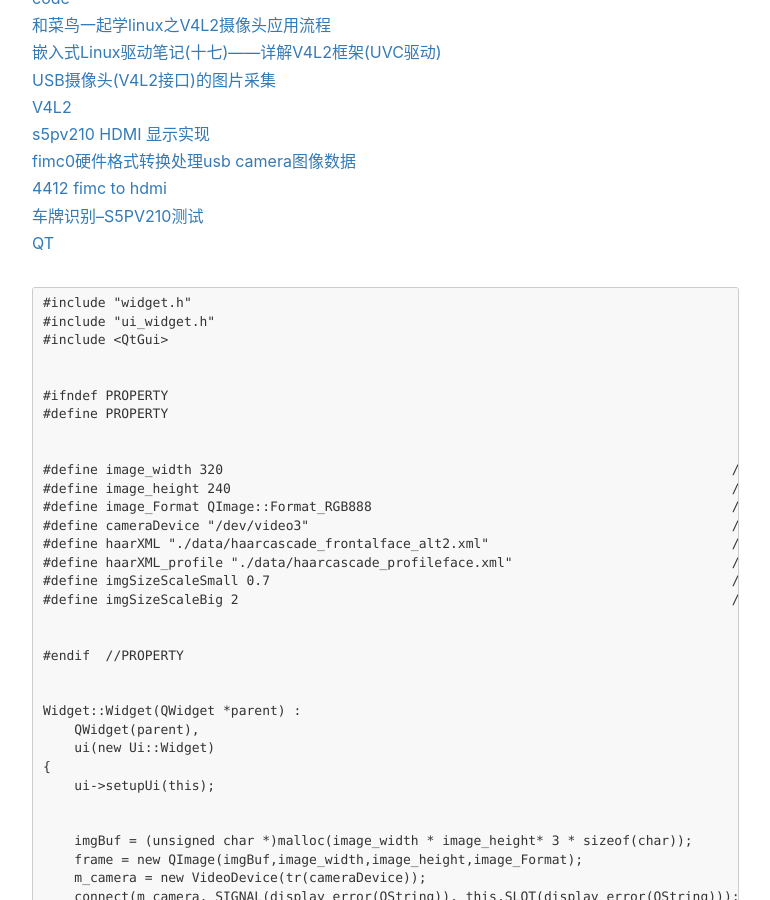
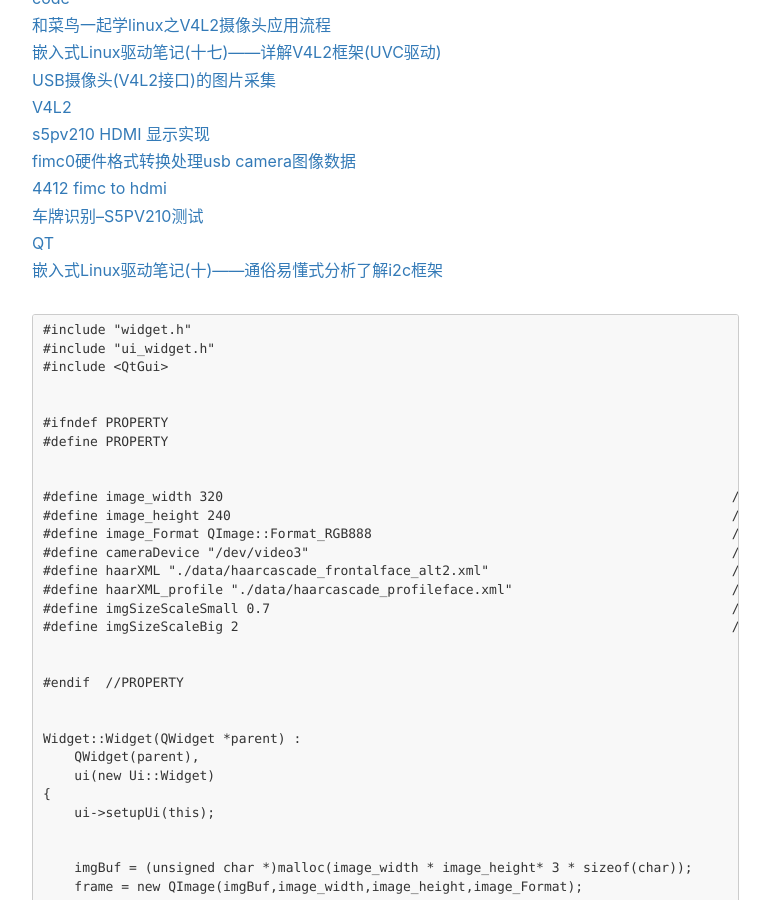
Before and after one commit to gary-robotics/dlward, a Jekyll site: the page built from _posts/2018-08-31-人脸检测代码详细解析-2018.markdown, in a window 1280 px wide and 900 px high, scrolled down 657 px. Shown: the whole window, without its empty margins (233-1003 px from the left). Built offline with Jekyll 4.4.1, drawn with Linux system fonts in a browser that asks for light colours; nearby versions of some CDN libraries; comment, search, counter and statistics services are not loaded.

Commit message:
Update 2018-08-31-人脸检测代码详细解析-2018.markdown

````diff
--- a/_posts/2018-08-31-人脸检测代码详细解析-2018.markdown
+++ b/_posts/2018-08-31-人脸检测代码详细解析-2018.markdown
@@ -21,7 +21,7 @@ tags:
 [4412 fimc to hdmi](https://blog.csdn.net/liujia2100/article/details/44207661)
 [车牌识别--S5PV210测试](https://blog.csdn.net/liujia2100/article/details/27587819)
 [QT](https://blog.csdn.net/mars_xiaolei/article/details/79424315)
-
+[嵌入式Linux驱动笔记(十)------通俗易懂式分析了解i2c框架](https://blog.csdn.net/Guet_Kite/article/details/77885668)
 
 
 ```
````
